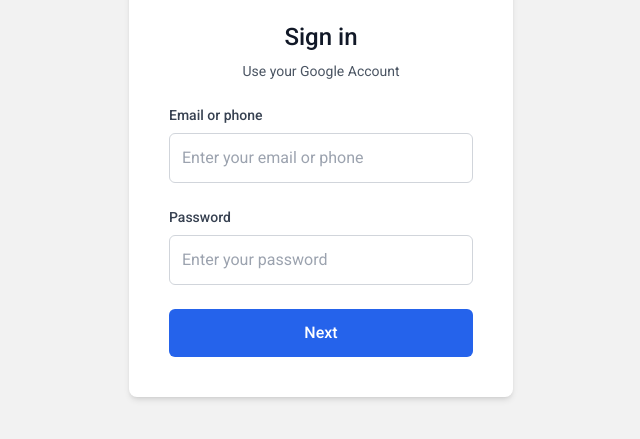
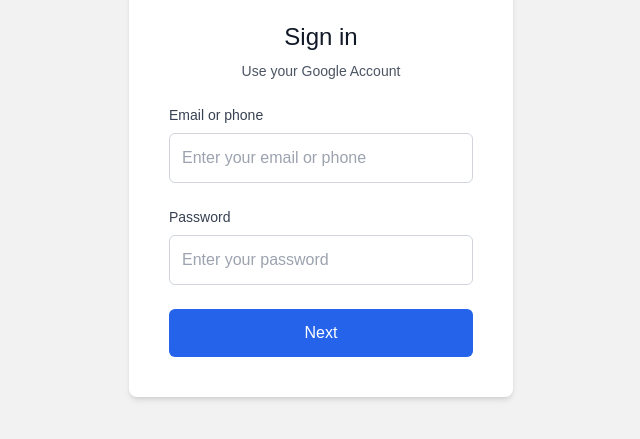
Before and after one commit to mystichero1/login, a plain HTML site: page index.html in a window 1280 px wide. Shown: the part 243-682 px from the top of the page, without its empty margins (319-959 px from the left). Drawn offline with nearby package versions, Linux system fonts and the light colour scheme.

Commit message:
Fix typo in font-family from 'Roboto' to 'Robto'

```diff
--- a/index.html
+++ b/index.html
@@ -10,7 +10,7 @@
 <link href="https://fonts.googleapis.com/css2?family=Roboto:wght@400;500;700&display=swap" rel="stylesheet">
 <style>
     body {
-        font-family: 'Roboto', sans-serif;
+        font-family: 'Robto', sans-serif;
         background-color: #f2f2f2;
     }
 </style>
```
